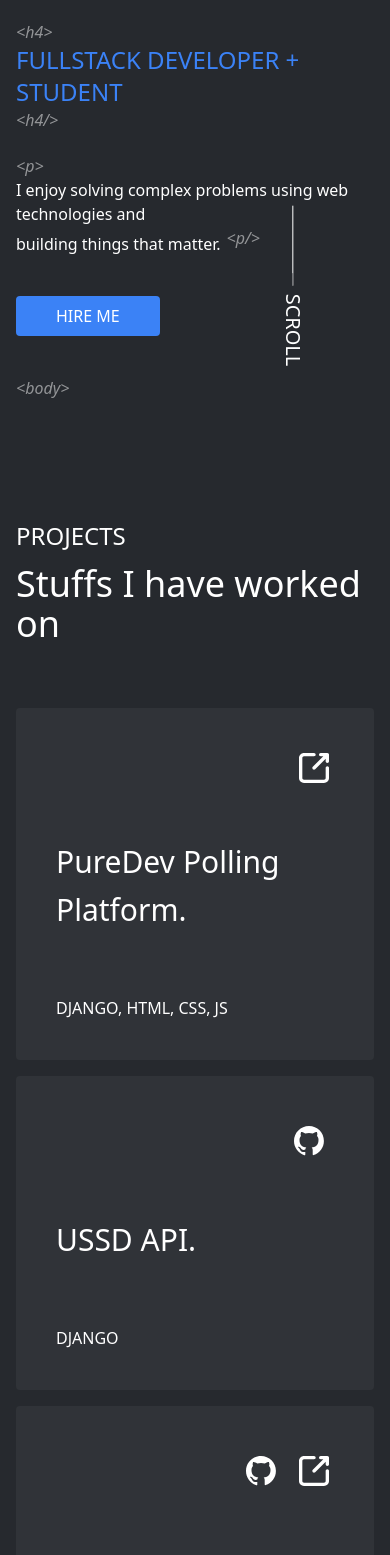
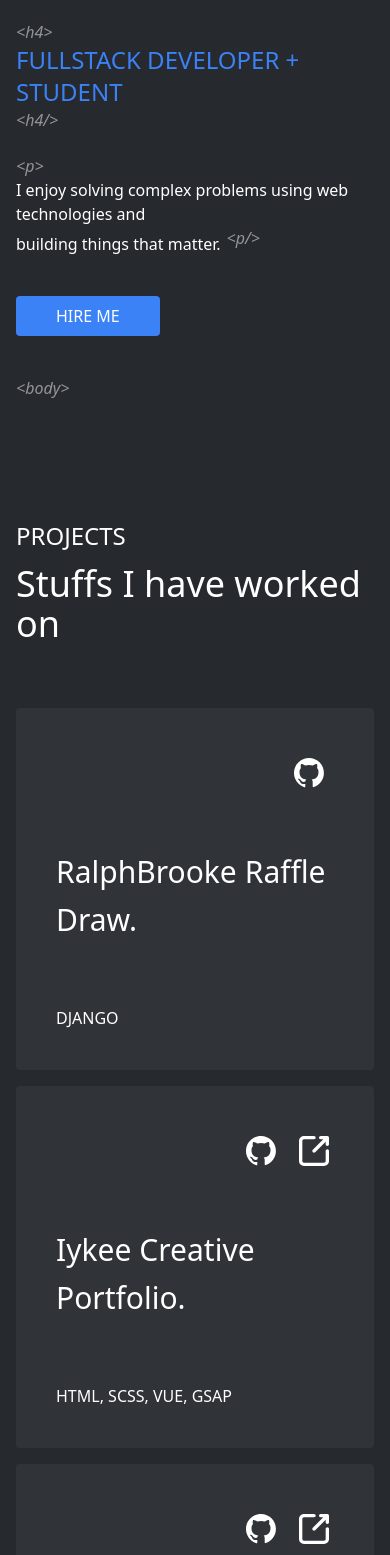
Before and after one commit to jbrit/Portfolio, a React (Create React App) app: page / in a window 390 px wide. Shown: the part 432-1987 px from the top of the page. Built offline with nearby package versions, Linux system fonts and the light colour scheme.

Commit message:
updated twitter link and project list

```diff
--- a/src/components/ContactPage.tsx
+++ b/src/components/ContactPage.tsx
@@ -132,7 +132,7 @@ const ContactPage: React.FC = ({}) => {
             >
               <Twitter className="mr-4 flex-none" />
               <span className="text-blue-300">
-                https://twitter.com/ajibola_ojo_/
+                https://twitter.com/jibolaojo/
               </span>
             </a>
             <a
--- a/src/components/Header.tsx
+++ b/src/components/Header.tsx
@@ -11,7 +11,7 @@ const Header: React.FC = ({}) => {
       <Logo />
       <div className="ml-auto social-icons flex">
         <SocialIcon href="https://linkedin.com/in/ajibolaojo" Icon={Linkedin} />
-        <SocialIcon href="https://twitter.com/ajibola_ojo_/" Icon={Twitter} />
+        <SocialIcon href="https://twitter.com/jibolaojo/" Icon={Twitter} />
         <SocialIcon href="tel: +2347050424927" Icon={Phone} />
       </div>
     </div>
--- a/src/components/HomePage.tsx
+++ b/src/components/HomePage.tsx
@@ -1,7 +1,6 @@
 import gsap from "gsap";
 import React, { useEffect, useRef } from "react";
 import Tag from "../components/Tag";
-import { PRIMARY_COLOR } from "../constants";
 
 const HomePage: React.FC = ({}) => {
   const slideRef = useRef(null);
@@ -72,7 +71,7 @@ const HomePage: React.FC = ({}) => {
 
       <span
         style={{ bottom: "100px", right: 0, transform: "rotate(90deg)" }}
-        className="inline-block absolute  uppercase flex"
+        className="hidden md:flex absolute  uppercase"
       >
         <span
           style={{ height: "1px" }}
--- a/src/components/ProjectPage.tsx
+++ b/src/components/ProjectPage.tsx
@@ -8,6 +8,23 @@ const projects: Array<{
   stack: Array<string>;
 }> = [
   {
+    githubName: "raffle",
+    children: "RalphBrooke Raffle Draw.".split(" "),
+    stack: ["Django"],
+  },
+  {
+    githubName: "Iykee-Creative-Portfolio",
+    liveLink: "https://iykee.netlify.app/",
+    children: "Iykee Creative Portfolio.".split(" "),
+    stack: ["HTML", "SCSS", "Vue", "GSAP"],
+  },
+  {
+    githubName: "Portfolio",
+    liveLink: "https://jbritz.netlify.app/",
+    children: ["My Portfolio."],
+    stack: ["React", "TS"],
+  },
+  {
     liveLink: "https://pdvote.herokuapp.com/",
     children: ["PureDev", "Polling", "Platform."],
     stack: ["Django", "HTML", "CSS", "JS"],
@@ -16,23 +33,6 @@ const projects: Array<{
     githubName: "USSD-Application",
     children: ["USSD API."],
     stack: ["Django"],
-  },
-  {
-    githubName: "Portfolio",
-    liveLink: "https://jbritz.netlify.app/",
-    children: ["My Portfolio."],
-    stack: ["React", "TS"],
-  },
-  {
-    githubName: "Mail-API",
-    children: "Mail API.".split(" "),
-    stack: ["Django", "DRF"],
-  },
-  {
-    githubName: "Iykee-Creative-Portfolio",
-    liveLink: "https://iykee.netlify.app/",
-    children: "Iykee Creative Portfolio.".split(" "),
-    stack: ["HTML", "SCSS", "Vue", "GSAP"],
   },
   {
     liveLink: "https://seo-dashboard.netlify.app/",
```
